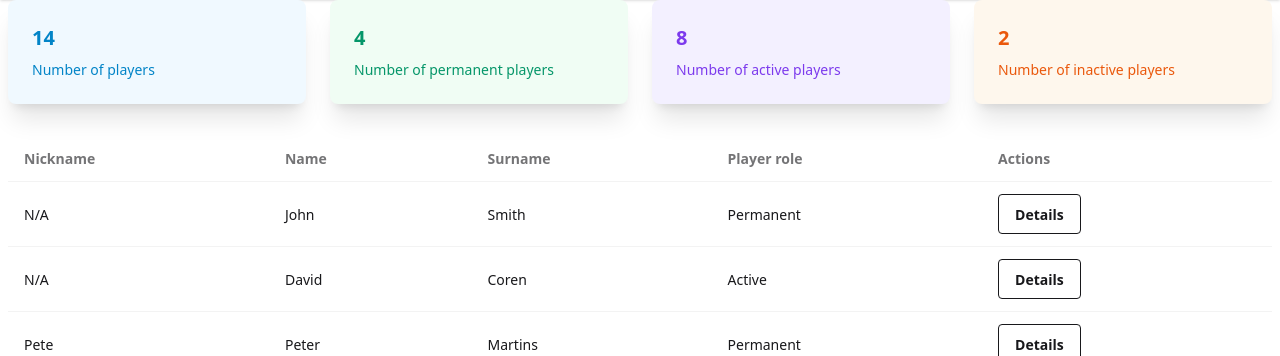
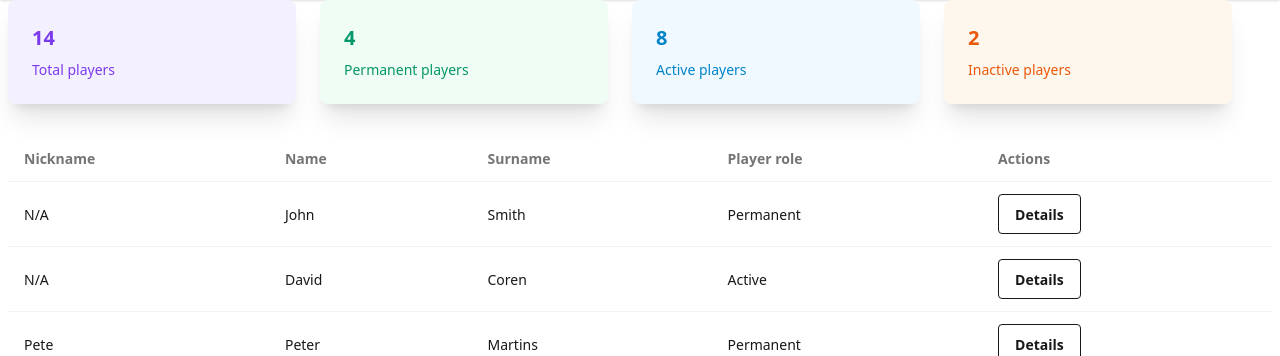
Before and after one commit to PawBeer/futsal_app, a Django app: page /games/players/ in a window 1280 px wide. Shown: the part 64-420 px from the top of the page. Run offline with Django 5.2, Linux system fonts and the light colour scheme; data comes from the database, SQL or seed files in the repository.

Commit message:
small improvements

```diff
--- a/games/templates/games/all_players.html
+++ b/games/templates/games/all_players.html
@@ -5,29 +5,29 @@
 {% endblock %}
 
 {% block content %}
-    <div class="grid grid-cols-4 gap-6 mb-8">
-        <div class="card shadow-xl bg-players-blue">
+    <div class="grid grid-cols-4 gap-6 mb-8 mr-10">
+        <div class="card shadow-xl bg-players-purple">
             <div class="card-body">
                 <div class="text-xl font-semibold">{{ details.total_players }}</div>
-                <p class="text-sm">Number of players</p>
+                <p class="text-sm">Total players</p>
             </div>
         </div>
         <div class="card shadow-xl bg-players-green">
             <div class="card-body">
                 <div class="text-xl font-semibold">{{ details.permanent_players }}</div>
-                <p class="text-sm">Number of permanent players</p>
+                <p class="text-sm">Permanent players</p>
             </div>
         </div>
-        <div class="card shadow-xl bg-players-purple">
+        <div class="card shadow-xl bg-players-blue">
             <div class="card-body">
                 <div class="text-xl font-semibold">{{ details.active_players }}</div>
-                <p class="text-sm">Number of active players</p>
+                <p class="text-sm">Active players</p>
             </div>
         </div>
         <div class="card shadow-xl bg-players-red">
             <div class="card-body">
                 <div class="text-xl font-semibold">{{ details.inactive_players }}</div>
-                <p class="text-sm">Number of inactive players</p>
+                <p class="text-sm">Inactive players</p>
             </div>
         </div>
     </div>
--- a/static/dist/styles.css
+++ b/static/dist/styles.css
@@ -8,8 +8,6 @@
     --font-mono: ui-monospace, SFMono-Regular, Menlo, Monaco, Consolas, "Liberation Mono",
       "Courier New", monospace;
     --color-green-200: oklch(92.5% 0.084 155.995);
-    --color-green-600: oklch(62.7% 0.194 149.214);
-    --color-blue-600: oklch(54.6% 0.245 262.881);
     --color-zinc-500: oklch(55.2% 0.016 285.938);
     --color-black: #000;
     --spacing: 0.25rem;
@@ -949,6 +947,9 @@
       }
     }
   }
+  .mr-10 {
+    margin-right: calc(var(--spacing) * 10);
+  }
   .mb-8 {
     margin-bottom: calc(var(--spacing) * 8);
   }
```
